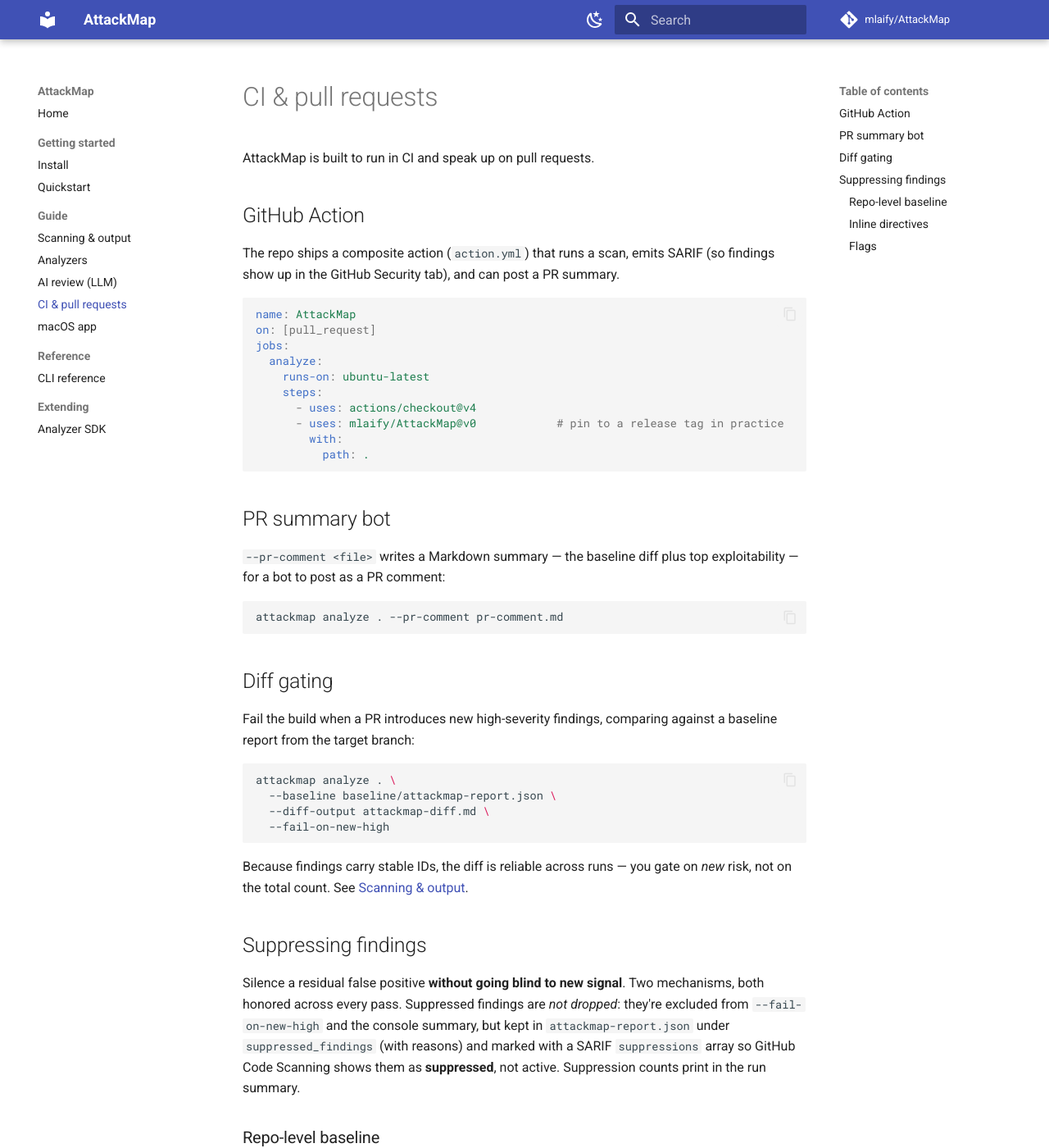
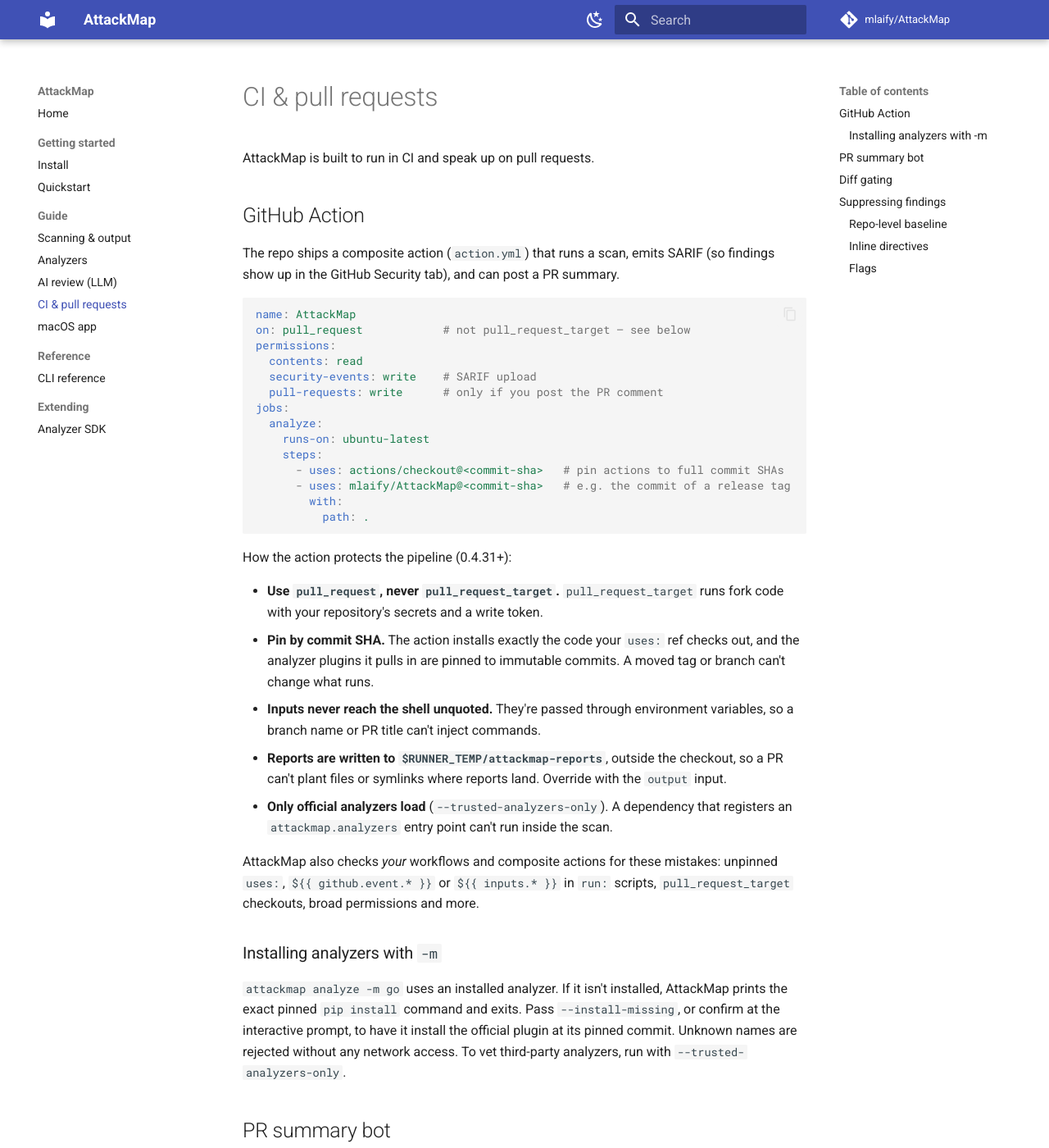
Before and after one commit to mlaify/attackmap-docs, an MkDocs documentation site: the page built from docs/ci.md, in a window 1280 px wide and 1400 px high. Shown: the whole window at 82% size. Built offline with MkDocs 1.6.1 and Material for MkDocs 9.7.7, drawn with Linux system fonts in a browser that asks for light colours; comment, search, counter and statistics services are not loaded.

Commit message:
Document the hardened GitHub Action and pinned -m installs (#17)
Co-authored-by: Claude Opus 5.5 <noreply@anthropic.com>

````diff
--- a/docs/ci.md
+++ b/docs/ci.md
@@ -9,16 +9,47 @@ The repo ships a composite action (`action.yml`) that runs a scan, emits SARIF
 
 ```yaml
 name: AttackMap
-on: [pull_request]
+on: pull_request            # not pull_request_target — see below
+permissions:
+  contents: read
+  security-events: write    # SARIF upload
+  pull-requests: write      # only if you post the PR comment
 jobs:
   analyze:
     runs-on: ubuntu-latest
     steps:
-      - uses: actions/checkout@v4
-      - uses: mlaify/AttackMap@v0            # pin to a release tag in practice
+      - uses: actions/checkout@<commit-sha>   # pin actions to full commit SHAs
+      - uses: mlaify/AttackMap@<commit-sha>   # e.g. the commit of a release tag
         with:
           path: .
 ```
+
+How the action protects the pipeline (0.4.31+):
+
+- **Use `pull_request`, never `pull_request_target`.** `pull_request_target`
+  runs fork code with your repository's secrets and a write token.
+- **Pin by commit SHA.** The action installs exactly the code your `uses:` ref
+  checks out, and the analyzer plugins it pulls in are pinned to immutable
+  commits. A moved tag or branch can't change what runs.
+- **Inputs never reach the shell unquoted.** They're passed through
+  environment variables, so a branch name or PR title can't inject commands.
+- **Reports are written to `$RUNNER_TEMP/attackmap-reports`**, outside the
+  checkout, so a PR can't plant files or symlinks where reports land.
+  Override with the `output` input.
+- **Only official analyzers load** (`--trusted-analyzers-only`). A dependency
+  that registers an `attackmap.analyzers` entry point can't run inside the scan.
+
+AttackMap also checks *your* workflows and composite actions for these
+mistakes: unpinned `uses:`, `${{ github.event.* }}` or `${{ inputs.* }}` in
+`run:` scripts, `pull_request_target` checkouts, broad permissions and more.
+
+### Installing analyzers with `-m`
+
+`attackmap analyze -m go` uses an installed analyzer. If it isn't installed,
+AttackMap prints the exact pinned `pip install` command and exits. Pass
+`--install-missing`, or confirm at the interactive prompt, to have it install the
+official plugin at its pinned commit. Unknown names are rejected without any
+network access. To vet third-party analyzers, run with `--trusted-analyzers-only`.
 
 ## PR summary bot
 
````
